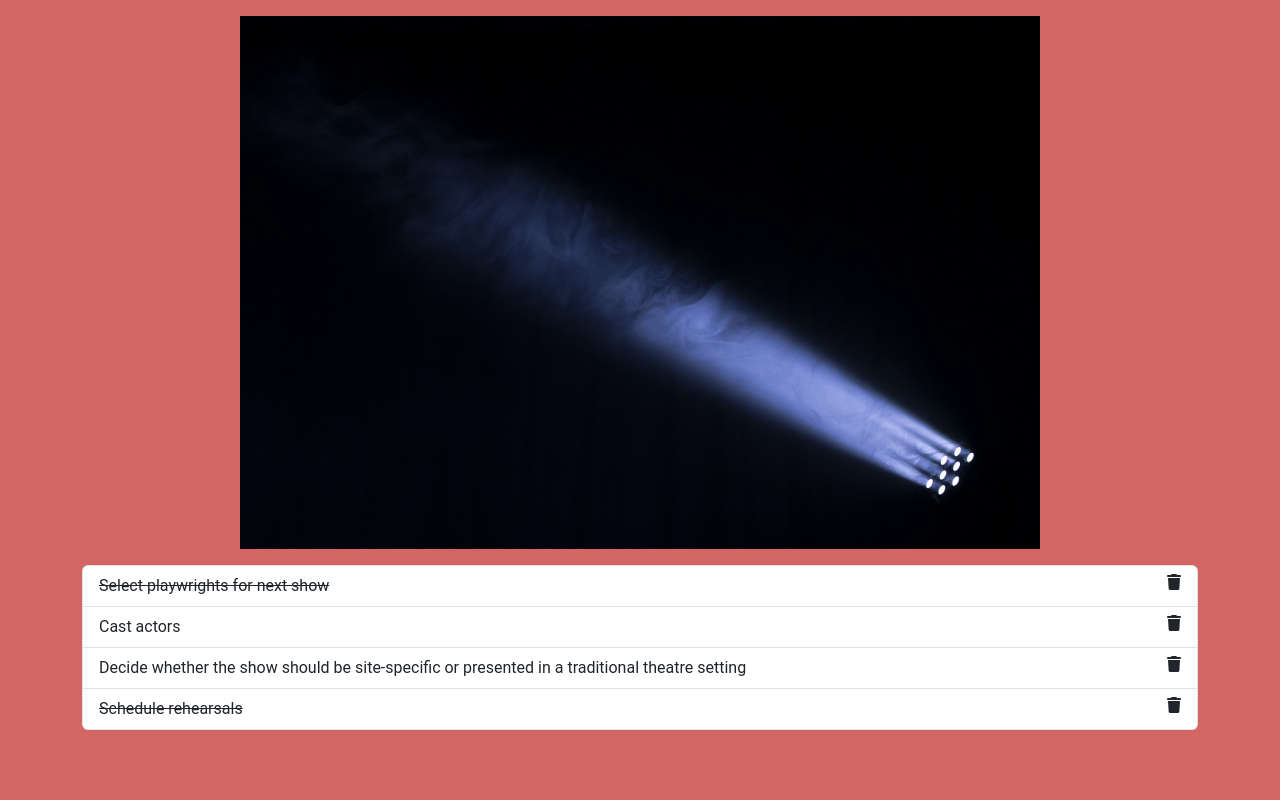
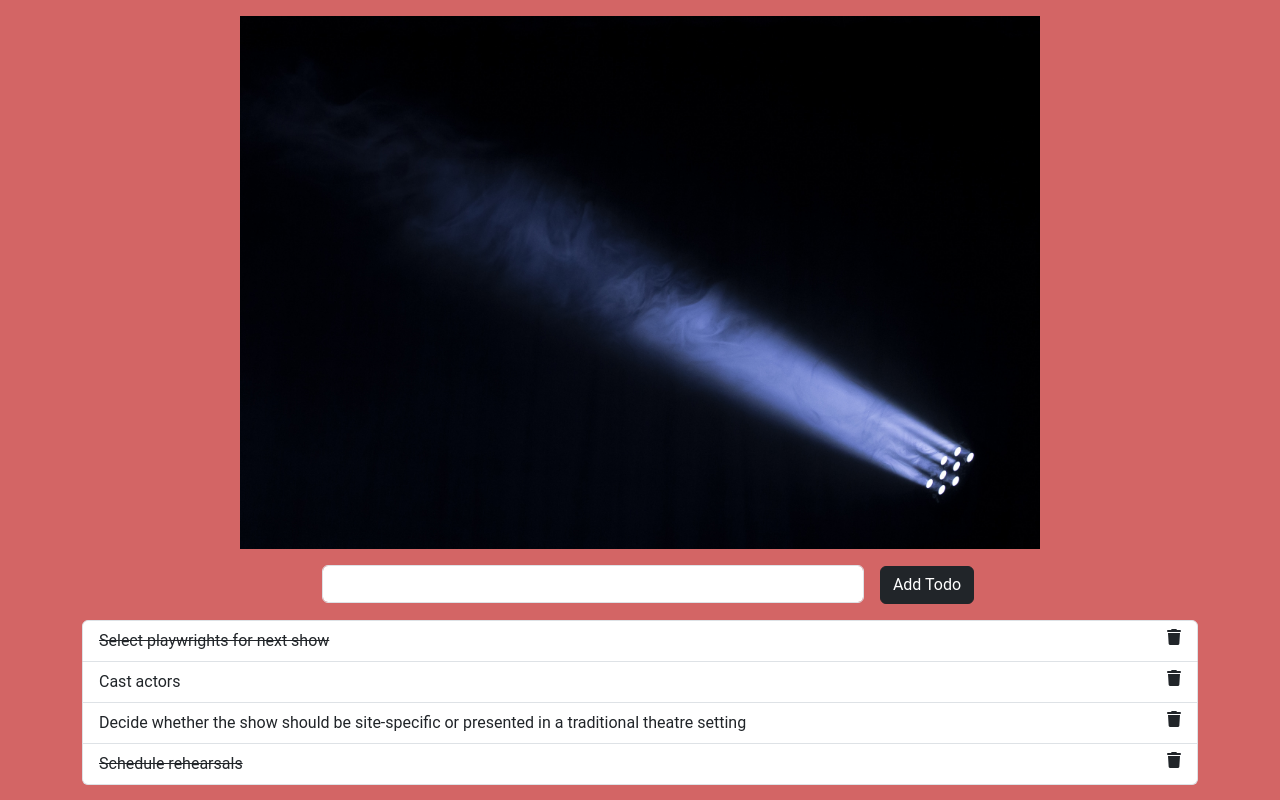
Before and after one commit to Eecodev/vue-todolist, a plain HTML site: page index.html in a window 1280 px wide. Drawn offline with nearby package versions, Linux system fonts and the light colour scheme.

Commit message:
added input and button and associated click event

```diff
--- a/index.html
+++ b/index.html
@@ -13,6 +13,10 @@
         <div class="container">
             <header class="text-center p-3">
                 <img src="img/paul-green-mln2ExJIkfc-unsplash.jpeg" alt="Light Beam">
+                <div class="mt-3">
+                    <input type="text" class="form-control w-50 d-inline-block mx-3" v-model="todoText" @keyup.enter="addTodo">
+                    <button class="btn btn-dark" @click="addTodo">Add Todo</button>
+                </div>
             </header>
             <main>
                 <ul class="list-group" v-if="todos.length > 0">
```
